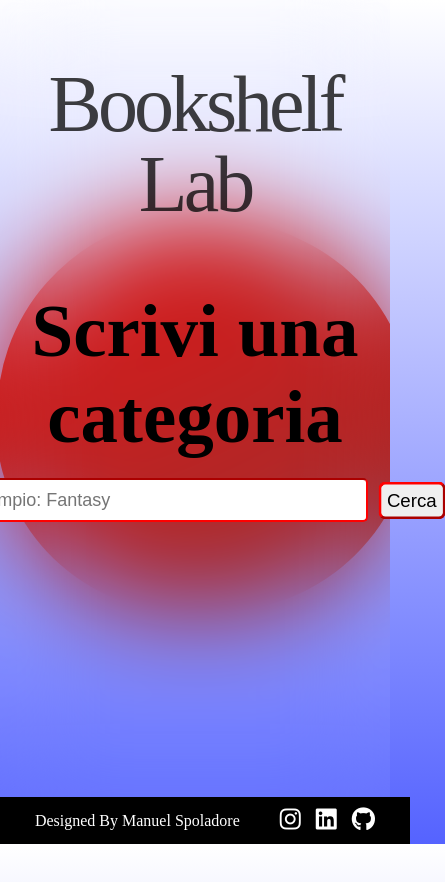
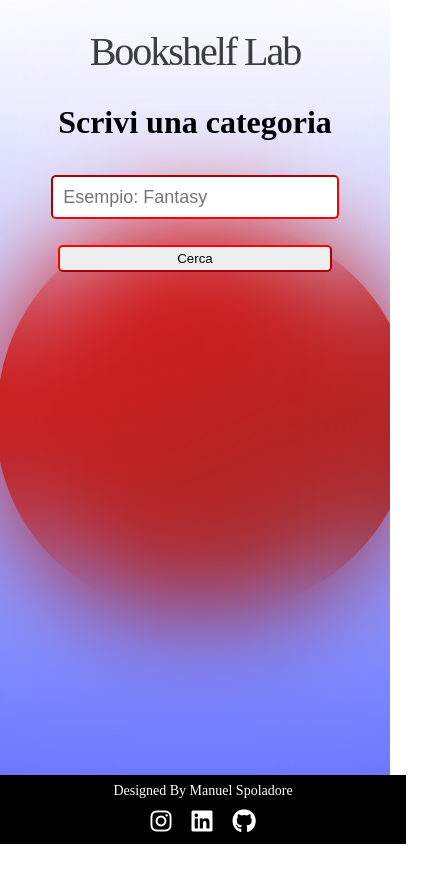
Before and after one commit to ManuelSpoladore/Progetto_JavaScript_Advanced_Manuel_Spoladore, a plain HTML site: page index.html in a window 390 px wide. Shown: the whole page, 445 px wide, since content can reach past the window. After the commit the page ends 844 px from the top, so only its background shows below. Drawn offline with nearby package versions, Linux system fonts and the light colour scheme; files that its build step writes are made by us from their sources; animation ran at ten frames a second.

Commit message:
aggiornamento responsive

```diff
--- a/assets/dist/scss/main.scss
+++ b/assets/dist/scss/main.scss
@@ -276,64 +276,94 @@ h5.author{
 
 @media (max-width: 576px) {
 
-    .input-group {
-        display: flex;
-        flex-direction: column;
+    .header {
+        padding: 2em;
     }
 
-    .btn-input{
-        max-width: auto;
-        display: flex;
-        justify-content:center;
-        align-items: center;
-
-
+    .header h1 {
+        font-size: 2.5rem;
     }
 
-    #category-label{
-        font-size: 75px;
-        text-align: center;
+    .form {
+        padding: 0 1rem;
     }
 
-    #category-box{
-        position:relative;
-        width: 400px;
-        height: 40px;
-        border-color: red;
-        border-radius: 5px;
-        margin-right:20px;
-        font-size: large;
-        padding-left: 10px;
+    #category-label {
+        font-size: 2rem;
+        margin-bottom: 1rem;
     }
 
+    .btn-input {
+        flex-direction: column;
+        align-items: center;
+        gap: 1rem;
+    }
 
+    #category-box {
+        width: 100%;
+        max-width: 300px;
+        margin-right: 0;
+    }
 
+    #submit-btn {
+        width: 100%;
+        max-width: 300px;
+        margin-top: 10px;
+        transform: scale(1);
+    }
 
     .clear-btn {
-        position:absolute;
-        padding-left: 320px;
-        margin-top: 20px;
-        transform: translateY(-50%);
-        font-size: 18px;
-        color: #aaa;
-        cursor: pointer;
-        visibility: hidden;
+        padding-left: 260px;
     }
 
-    #category-box:focus + .clear-btn {
-        visibility: visible;  /* Mostra la "X" quando il campo è attivo */
+    .books-container {
+        padding: 0 1rem;
     }
 
-
-    #submit-btn{
-        transform: scale(1.4);
-        text-align: center;
-        border-color: red;
-        border-radius: 5px;
-        padding: 4px;
-        cursor: pointer;
+    .single-book {
+        width: 100%;
+        max-width: 300px;
+        height: auto;
+        min-height: 350px;
     }
 
+    .cover-book {
+        max-height: 250px;
+        width: auto;
+    }
 
+    .description-container {
+        max-width: 90%;
+        max-height: 90%;
+        padding: 15px;
+    }
+
+    .description, .single-title {
+        font-size: 16px;
+    }
+
+    .footer {
+        padding: 8px;
+    }
+
+    .footer-content {
+        flex-direction: column;
+        gap: 10px;
+    }
+
+    .footer-text {
+        font-size: 14px;
+        margin-right: 0;
+    }
+
+    .social-icons {
+        gap: 20px;
+    }
+
+    .no-books-container {
+        margin: 20px;
+        font-size: 1.5rem;
+        padding: 15px;
+    }
 
 }
```
